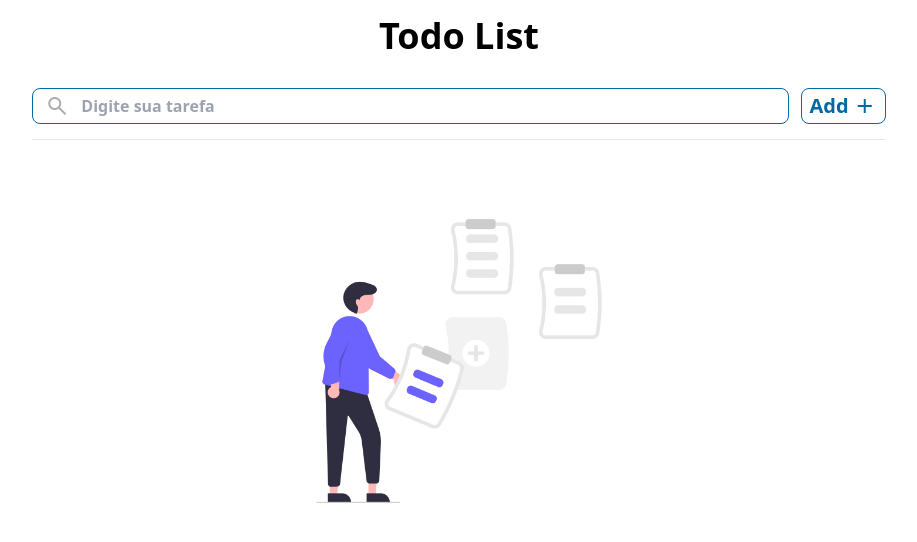
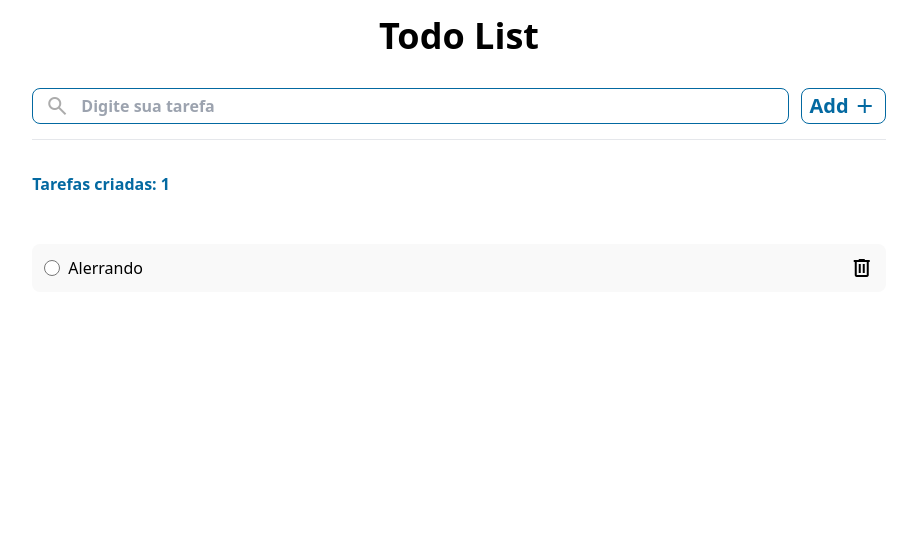
Before and after one commit to Alerrando/Projetos-Angular, an Angular app in the folder todo-list/: page / in a window 1280 px wide. Shown: the top 542 px of the page, without its empty margins (181-1098 px from the left). Built offline with nearby package versions, Linux system fonts and the light colour scheme.

Commit message:
feat: add style from task

```diff
--- a/todo-list/src/app/app.module.ts
+++ b/todo-list/src/app/app.module.ts
@@ -6,8 +6,6 @@ import { AppComponent } from './app.component';
 import { TasksComponent } from './tasks/tasks.component';
 import { Routes, RouterModule } from '@angular/router';
 import { FormsModule, ReactiveFormsModule } from '@angular/forms';
-import { NgOptimizedImage } from '@angular/common'
-
 
 const routes:Routes = [
   { path: "", component: TasksComponent },
@@ -21,7 +19,6 @@ const routes:Routes = [
   imports: [
     BrowserModule,
     AppRoutingModule,
-    NgOptimizedImage,
     FormsModule,
     ReactiveFormsModule,
     RouterModule.forRoot(routes)
--- a/todo-list/src/app/tasks/tasks.component.html
+++ b/todo-list/src/app/tasks/tasks.component.html
@@ -28,5 +28,18 @@
         <div class="w-full flex items-center justify-start">
             <span class="font-bold text-princ">Tarefas criadas: {{ tasks.length }}</span>
         </div>
+
+        <div class="w-full flex flex-col gap-4" *ngFor="let task of tasks">
+            <div class="flex items-center justify-between px-3 py-3 bg-[#F9F9F9] rounded-lg">
+                <div class="w-full flex flex-row gap-2 items-center" (click)="handleChecked(task.id)">
+                    <input class="w-4 h-4" type="radio" name="task-{{task.id}}" id="task-{{task.id}}" [checked]=task.checked>
+                    <span>{{ task.name }}</span>
+                </div>
+
+                <span class="material-symbols-outlined cursor-pointer">
+                    delete
+                </span>
+            </div>
+        </div>
     </ng-template>
 </main>
--- a/todo-list/src/app/tasks/tasks.component.ts
+++ b/todo-list/src/app/tasks/tasks.component.ts
@@ -13,7 +13,13 @@ type TasksProps = {
   styleUrls: ['./tasks.component.css']
 })
 export class TasksComponent {
-  tasks: TasksProps[] = [];
+  tasks: TasksProps[] = [
+    {
+      "id": 0,
+      "name": "Alerrando",
+      "checked": false,
+    }
+  ];
   formInput: FormGroup;
 
   constructor(private formBuilder: FormBuilder){
@@ -25,10 +31,19 @@ export class TasksComponent {
   onSubmit(): void{
     const task = {
       id: this.tasks.length + 1,
-      name: this.formInput.value,
+      name: this.formInput.value.task,
       checked: false,
     }
 
     this.tasks.push(task);
   }
+
+  handleChecked(id: number){
+    const aux = [...this.tasks];
+    aux.forEach((task: TasksProps) => {
+      if(id === task.id){ task.checked = !task.checked }
+    })
+
+    this.tasks = aux;
+  }
 }
```
